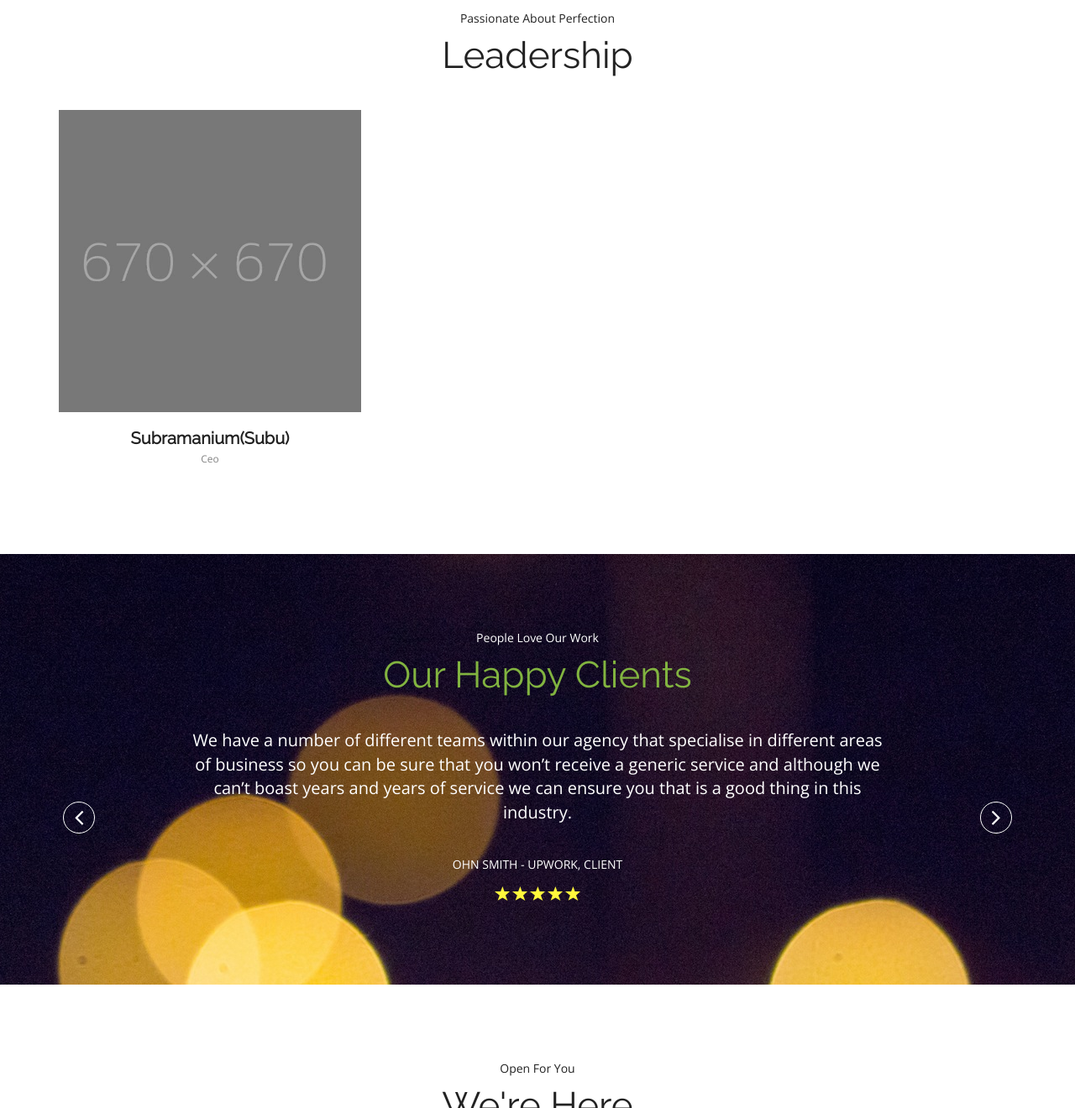
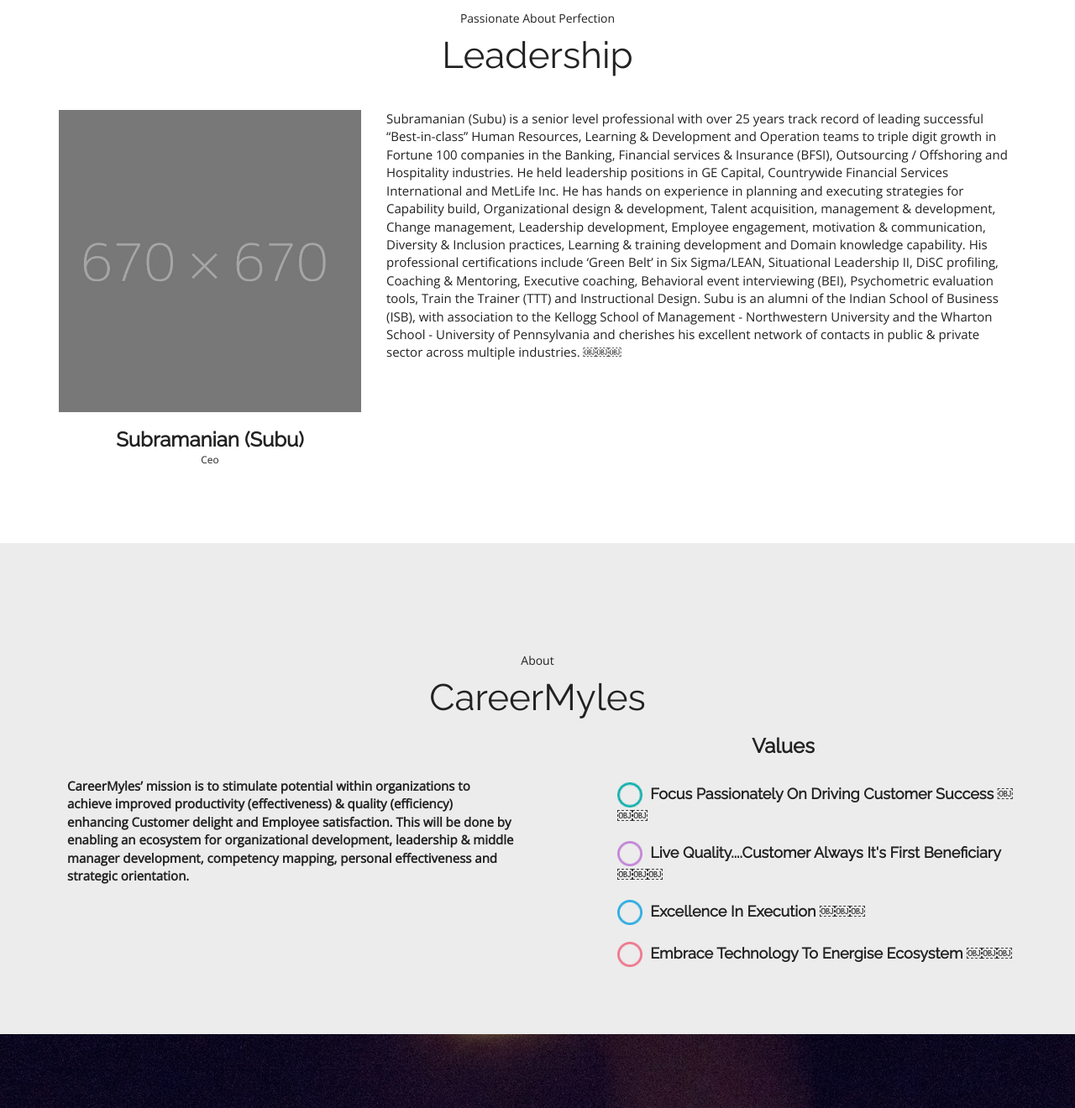
Before and after one commit to Vacant-Sky/cmyles, a plain HTML site: page index.html in a window 1280 px wide. Shown: the part 1480-2800 px from the top of the page at 84% size. Drawn offline with nearby package versions, Linux system fonts and the light colour scheme; files whose address does not match are found by name.

Commit message:
initial commit

```diff
--- a/index.html
+++ b/index.html
@@ -54,7 +54,8 @@
             <button type="button" class="navbar-toggle collapsed" data-toggle="collapse" data-target="#fixed-collapse-navbar" aria-expanded="true">
             <span class="icon-bar top-bar"></span> <span class="icon-bar middle-bar"></span> <span class="icon-bar bottom-bar"></span>
             </button>
-           <a class="navbar-brand logo" href="#."><img src="images/logo-white.png" alt="logo" class="img-responsive"></a>
+           <a class="navbar-brand logo" href="#."><img src="images/logcd desktop
+            o-white.png" alt="logo" class="img-responsive"></a>
          </div>
 
 
@@ -77,7 +78,7 @@
                   <a href="#about" class="page-scroll">About</a>
                 </li>
                 <li>
-                  <a href="#clients" class="page-scroll">Clients</a>
+                  <a href="#testinomial" class="page-scroll">Clients</a>
                 </li>
 
                 <li>
@@ -229,7 +230,7 @@
 </section> -->
 
 <!-- What We Do Section -->
-<section class="we-do bg-grey padding">
+<section class="we-do bg-grey padding" id="services">
   <div class="container">
     <div class="row">
       <div class="col-md-12 text-center wow fadeIn">
@@ -271,7 +272,7 @@
 
 
 <!-- Crteative Thinker -->
-<section id="thinkers" class="section-padding padding">
+<section  class="section-padding padding" id="team">
   <div class="container">
     <div class="row text-center">
       <div class="col-md-12 wow fadeIn">
@@ -292,60 +293,76 @@
               </div>
             </div>
           </div>
-          <h3>Subramanium(Subu)</h3>
+          <br>
+          <h3>Subramanian (Subu)</h3>
           <small>Ceo</small>
           <!-- <p>Keep away from people who try to belittle your ambitions. Small people always do that.</p> -->
         </div>
       </div>
-      <!-- <div class="col-md-4 col-sm-4 wow fadeInUp zoomIn" data-wow-duration="500ms" data-wow-delay="600ms">
-        <div class="thinker-wrap">
-          <div class="thinker-image">
-          	<img src="images/thinker2.jpg" alt="Richard" class="img-responsive">
-            <div class="overlay green">
-              <div class="overlay-inner">
-                <ul class="social-link">
-                <li><a href="#." class="text-center"><i class="fa fa-facebook"></i><span></span></a></li>
-                <li><a href="#." class="text-center"><i class="fa fa-twitter"></i><span></span></a></li>
-                <li><a href="#." class="text-center"><i class="icon-instagram"></i><span></span></a></li>
-              </ul>
-              </div>
-            </div>
-          </div>
-          <h3>Mary Jane</h3>
-          <small>Co-Founder</small>
-          <p>Keep away from people who try to belittle your ambitions. Small people always do that.</p>
+      <div class="col-md-8 col-sm-8 wow fadeInUp zoomIn" data-wow-duration="500ms" data-wow-delay="600ms">
+
+        <div style="text-align: left">
+
+          <p style="font-size: 15px">Subramanian (Subu) is a senior level professional with over 25 years track record of leading successful “Best-in-class” Human Resources, Learning & Development and Operation teams to triple digit growth in Fortune 100 companies in the Banking, Financial services & Insurance (BFSI), Outsourcing / Offshoring and Hospitality industries. He held leadership positions in GE Capital, Countrywide Financial Services International and MetLife Inc. He has hands on experience in planning and executing strategies for Capability build, Organizational design & development, Talent acquisition, management & development, Change management, Leadership development, Employee engagement, motivation & communication, Diversity & Inclusion practices, Learning & training development and
+Domain knowledge capability.
+His professional certifications include ‘Green Belt’ in Six Sigma/LEAN, Situational Leadership II, DiSC profiling, Coaching & Mentoring, Executive coaching, Behavioral event interviewing (BEI), Psychometric evaluation tools, Train the Trainer (TTT) and Instructional Design.
+Subu is an alumni of the Indian School of Business (ISB), with association to the Kellogg School of Management - Northwestern University and the Wharton School - University of Pennsylvania and cherishes his excellent network of contacts in public & private sector across multiple industries.
+￼￼￼ </p>
         </div>
-      </div> -->
-      <!-- <div class="col-md-4 col-sm-4 wow fadeInUp zoomIn" data-wow-duration="500ms" data-wow-delay="900ms">
-        <div class="thinker-wrap">
-          <div class="thinker-image">
-          	<img src="images/thinker3.jpg" alt="Richard" class="img-responsive">
-            <div class="overlay">
-              <div class="overlay-inner">
-                <ul class="social-link">
-                <li><a href="#." class="text-center"><i class="fa fa-facebook"></i><span></span></a></li>
-                <li><a href="#." class="text-center"><i class="fa fa-twitter"></i><span></span></a></li>
-                <li><a href="#." class="text-center"><i class="icon-instagram"></i><span></span></a></li>
-              </ul>
-              </div>
-            </div>
-          </div>
-          <h3>Josh Clark</h3>
-          <small>Sales Head</small>
-          <p>Keep away from people who try to belittle your ambitions. Small people always do that.</p>
-        </div>
-      </div> -->
+      </div>
+
     </div>
   </div>
 </section>
 
 
+
+<!-- About -->
+<section id="about"  class="section-padding padding" style="padding-bottom: 200px; background-color: #ECECEC">
+  <div class="container">
+    <div class="row text-center">
+      <div class="col-md-12 wow fadeIn">
+        <p class="title">About</p>
+        <h2 class="heading">CareerMyles</h2>
+      </div>
+
+      <div class="col-md-6 col-sm-6 wow fadeInUp zoomIn" style="margin-top: 30px" data-wow-duration="500ms" data-wow-delay="300ms">
+        <div class="thinker-wrap">
+
+          <p style="text-align: left;font-size: 15px"><b>CareerMyles’ mission is to stimulate potential within organizations to achieve improved productivity (effectiveness) & quality (efficiency) enhancing Customer delight and Employee satisfaction. This will be done by enabling an ecosystem for organizational development, leadership & middle manager development, competency mapping, personal effectiveness and strategic orientation.</b></p>
+
+        </div>
+      </div>
+      <div class="col-md-6 col-sm-6 wow fadeInUp zoomIn" style="margin-top: 30px" data-wow-duration="500ms" data-wow-delay="600ms">
+
+        <div style="text-align: left;padding-top: -100px">
+
+          <h3 style="text-align: center;margin-top: -50px">Values</h3><br>
+          <div style="margin-left: 80px;margin-top: 10px">
+          <h4><b><img src="images/1.png" width="30px" height="30px"></b>&nbsp&nbspFocus passionately on driving Customer success
+￼￼￼       </h4><br>
+<h4><img src="images/2.png" style="width: 30px; height: 30px">&nbsp&nbspLive Quality....Customer always it's first beneficiary
+￼￼￼       </h4><br>
+      <h4><img src="images/3.png" style="width: 30px; height: 30px">&nbsp&nbspExcellence in Execution
+￼￼￼       </h4><br>
+<h4><img src="images/4.png" style="width: 30px; height: 30px">&nbsp&nbspEmbrace technology to energise ecosystem
+￼￼￼       </h4>
+
+        </div>
+      </div>
+
+    </div>
+  </div>
+</section>
+
+
+
 <!-- Testinomials -->
-<div style="position:relative;">
+<div style="margin-top: -120px;position:relative">
 <section id="testinomial" class="padding">
   <div class="container">
     <div class="row">
-      <div class="col-md-12 text-center">
+      <div class="col-md-12 text-center"><br><br><br><br>
         <p class="title">People Love Our Work</p>
         <h2 class="heading">our happy clients</h2>
         <div id="testinomial-slider" class="owl-carousel">
```
Also changed, not shown: images/1.png (added), images/2.png (added), images/3.png (added), images/4.png (added), images/logo-white.png (deleted), 2 other files.
